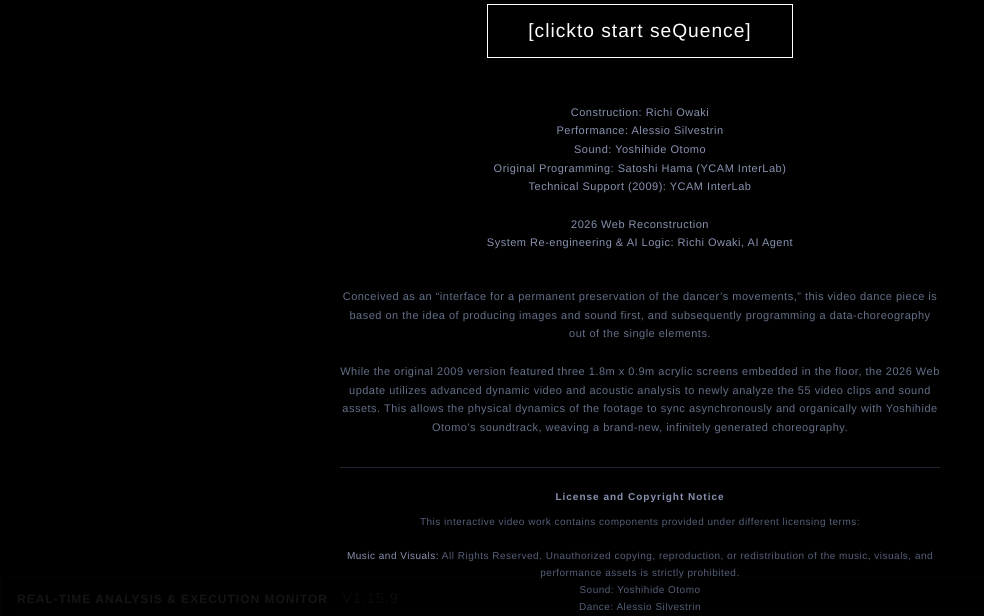
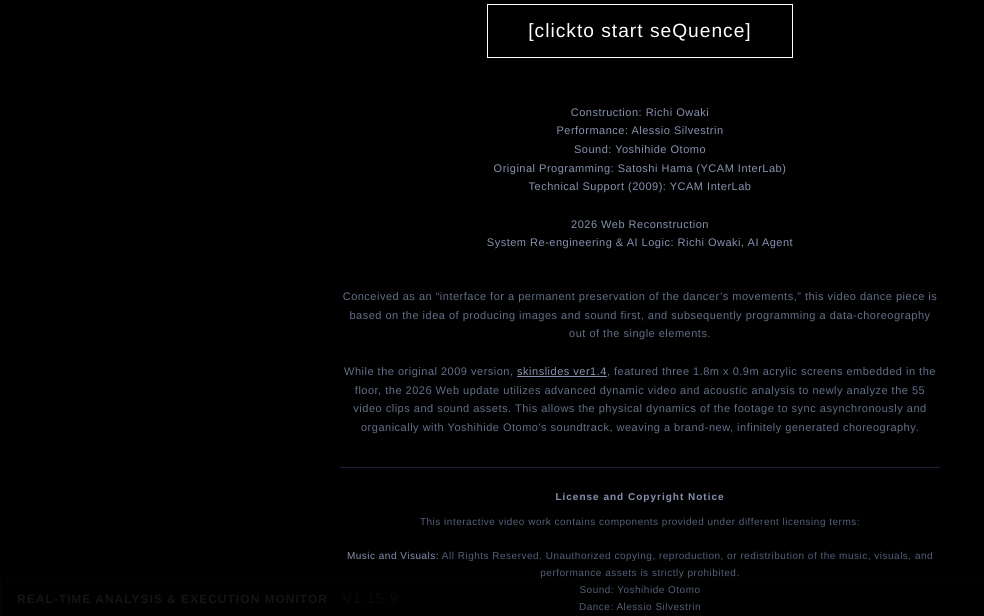
Before and after one commit to richiowaki3/skinslides-web, a plain HTML site: page index.html in a window 1280 px wide. Shown: the part 183-799 px from the top of the page, without its empty margins (0-984 px from the left). Drawn offline with Linux system fonts and the light colour scheme; no server answers.

Commit message:
Add linked work title "skinslides ver1.4" to the 2009 original in the intro
Links the title to the Vimeo record of the original work
(https://vimeo.com/179718627) in the start-screen description.

Co-Authored-By: Claude Opus 4.8 <noreply@anthropic.com>

```diff
--- a/index.html
+++ b/index.html
@@ -133,7 +133,7 @@
 
         <div class="description" style="margin-top: 35px; max-width: 600px; font-family: Helvetica, Arial, sans-serif; font-size: 11px; line-height: 1.7; color: #636f88; text-align: center; font-weight: 300; letter-spacing: 0.5px;">
             Conceived as an “interface for a permanent preservation of the dancer’s movements,” this video dance piece is based on the idea of producing images and sound first, and subsequently programming a data-choreography out of the single elements.<br><br>
-            While the original 2009 version featured three 1.8m x 0.9m acrylic screens embedded in the floor, the 2026 Web update utilizes advanced dynamic video and acoustic analysis to newly analyze the 55 video clips and sound assets. This allows the physical dynamics of the footage to sync asynchronously and organically with Yoshihide Otomo's soundtrack, weaving a brand-new, infinitely generated choreography.
+            While the original 2009 version, <a href="https://vimeo.com/179718627" target="_blank" rel="noopener" style="color: #8892b0; text-decoration: underline;">skinslides ver1.4</a>, featured three 1.8m x 0.9m acrylic screens embedded in the floor, the 2026 Web update utilizes advanced dynamic video and acoustic analysis to newly analyze the 55 video clips and sound assets. This allows the physical dynamics of the footage to sync asynchronously and organically with Yoshihide Otomo's soundtrack, weaving a brand-new, infinitely generated choreography.
         </div>
 
         <div class="license-notice" style="margin-top: 30px; max-width: 600px; font-family: Helvetica, Arial, sans-serif; font-size: 10px; line-height: 1.7; color: #555f78; text-align: center; font-weight: 300; letter-spacing: 0.5px; border-top: 1px solid #1e2536; padding-top: 20px;">
```
